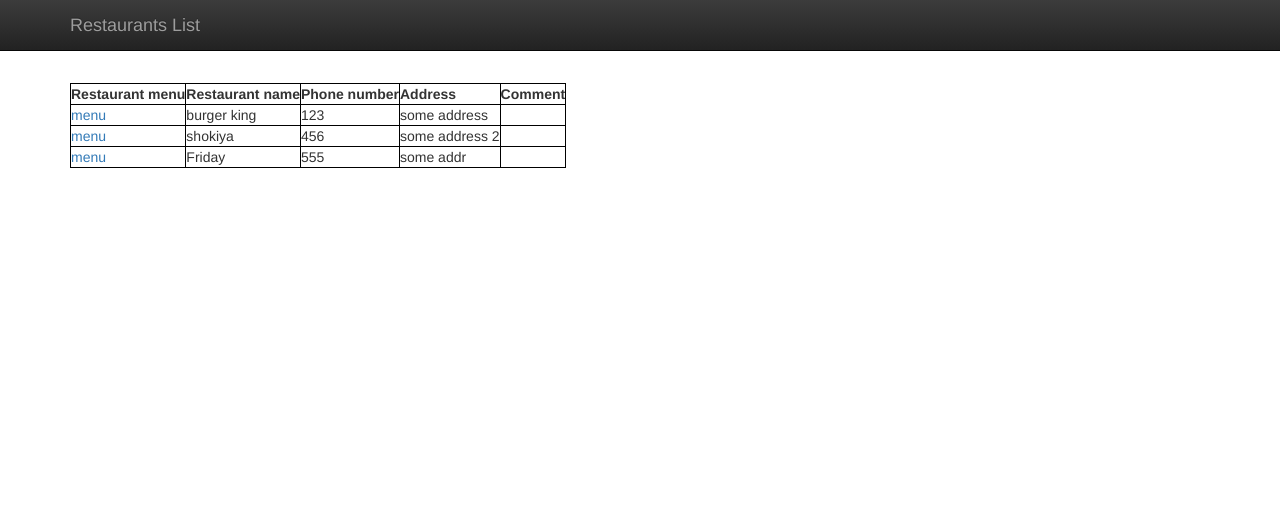
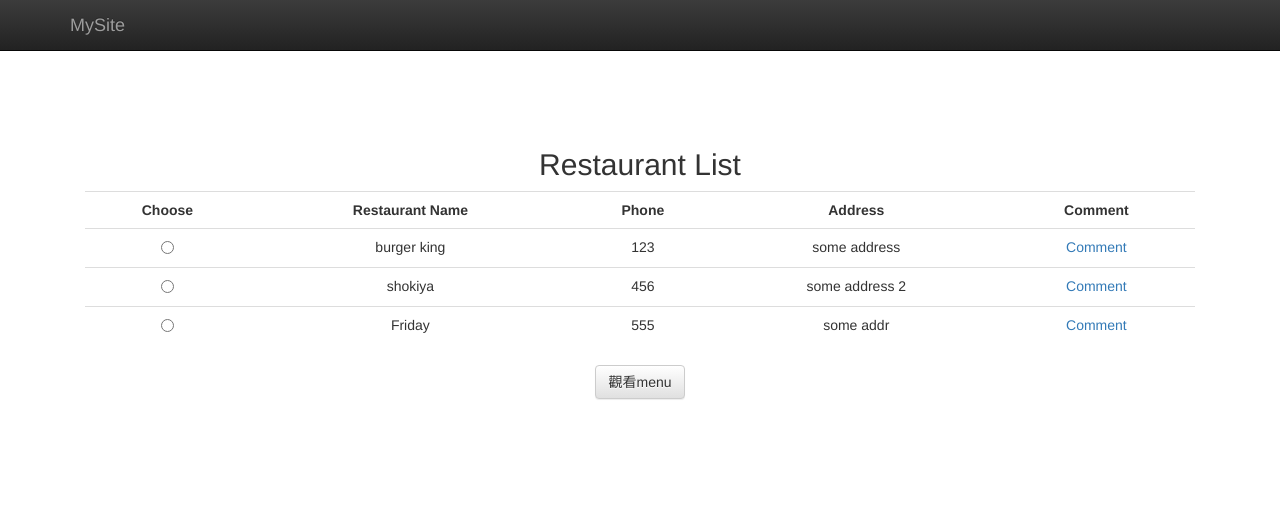
Before and after one commit to yennanliu/dj-restaurants, a Django app: page /restaurants_list/ in a window 1280 px wide. Shown: the top 526 px of the page. Run offline with Django 3.2, Linux system fonts and the light colour scheme; data comes from the database, SQL or seed files in the repository; some libraries are stand-ins or nearby versions.

Commit message:
update /templates/restaurants_list.html, readme

```diff
--- a/mysite/restaurants/templates/restaurants_list.html
+++ b/mysite/restaurants/templates/restaurants_list.html
@@ -1,57 +1,69 @@
-<!DOCTYPE html>
+<!doctype html>
 <html>
     <head>
-      <title> Restaurants List </title>
-      <meta charset="utf-8">
+        <title> Restaurants </title>
+        <meta charset='utf-8'>
         <link rel="stylesheet" href="https://maxcdn.bootstrapcdn.com/bootstrap/3.3.1/css/bootstrap.min.css">
         <link rel="stylesheet" href="https://maxcdn.bootstrapcdn.com/bootstrap/3.3.1/css/bootstrap-theme.min.css">
         <style>
-         table, th, td {
-         border: 1px solid black;
+        th { text-align: center; }
+        div.center_padding {
+            text-align: center;
+            padding: 128px 15px;
         }
+
         </style>
     </head>
     <body>
-      <h2> Restaurants List </h2>
+
         <nav class="navbar navbar-inverse navbar-fixed-top" role="navigation">
             <div class="container">
                 <div class="navbar-header">
-               <button type="button"
-                  class="navbar-toggle collapsed"
-                  data-toggle="collapse" data-target="#navbar"
-                  aria-expanded="false" aria-controls="navbar">
-               <span class="sr-only">Restaurants List </span>
+                    <button type="button" class="navbar-toggle collapsed" data-toggle="collapse" data-target="#navbar" aria-expanded="false" aria-controls="navbar">
+                        <span class="sr-only">Toggle navigation</span>
                         <span class="icon-bar"></span>
                         <span class="icon-bar"></span>
                         <span class="icon-bar"></span>
                     </button>
-               <a class="navbar-brand" href="#">Restaurants List </a>
+                    <a class="navbar-brand" href="#">MySite</a>
                 </div>
+                <!--div id="navbar" class="collapse navbar-collapse">
+                    <ul class="nav navbar-nav">
+                        <li class="active"><a href="#">Home</a></li>
+                        <li><a href="#about">About</a></li>
+                        <li><a href="#contact">Contact</a></li>
+                    </ul>
+                </div--><!--/.nav-collapse -->
             </div>
         </nav>
+
         <div class="container">
-         <div class="menus">
-            <table class="table">
-      <table>
+            <div class="center_padding">
+                <h2>Restaurant List</h2>
+                <form action="/menu/" method="get">
+                <table class="table table-hover">
                     <tr>
-            <th>Restaurant menu</th>
-            <th>Restaurant name</th>
-            <th>Phone number</th>
+                        <th>Choose</th>
+                        <th>Restaurant Name</th>
+                        <th>Phone</th>
                         <th>Address</th>
                         <th>Comment</th>
                     </tr>
                     {% for r in restaurants %}
                     <tr>
-            <td> <a href="/menu/{{r.id}}"> menu </a> </td>
-            <td> {{r.name}} </td>
-            <td> {{r.phone_number}} </td>
-            <td> {{r.address}} </td>
-            <td> <a href="/comment/{{r.id}}"></a> </td>
+                         <td> <input type="radio" name="id" value="{{r.id}}"> </td>
+                        <td> {{ r.name }} </td>
+                        <td> {{ r.phone_number }} </td>
+                        <td> {{ r.address }} </td>
+                        <td> <a href="/comment/{{r.id}}/"> Comment </a> </td>
                     </tr>
                     {% endfor %}
                 </table>
+                <input type="submit" value="觀看menu" class="btn btn-default">
+                </form>
             </div>
         </div>
+
     <script src="https://ajax.googleapis.com/ajax/libs/jquery/1.11.1/jquery.min.js"></script>
     <script src="https://maxcdn.bootstrapcdn.com/bootstrap/3.3.1/js/bootstrap.min.js"></script>
     </body>
```
Also changed, not shown: README.md. Lines whose indentation alone changed are shown as unchanged.
